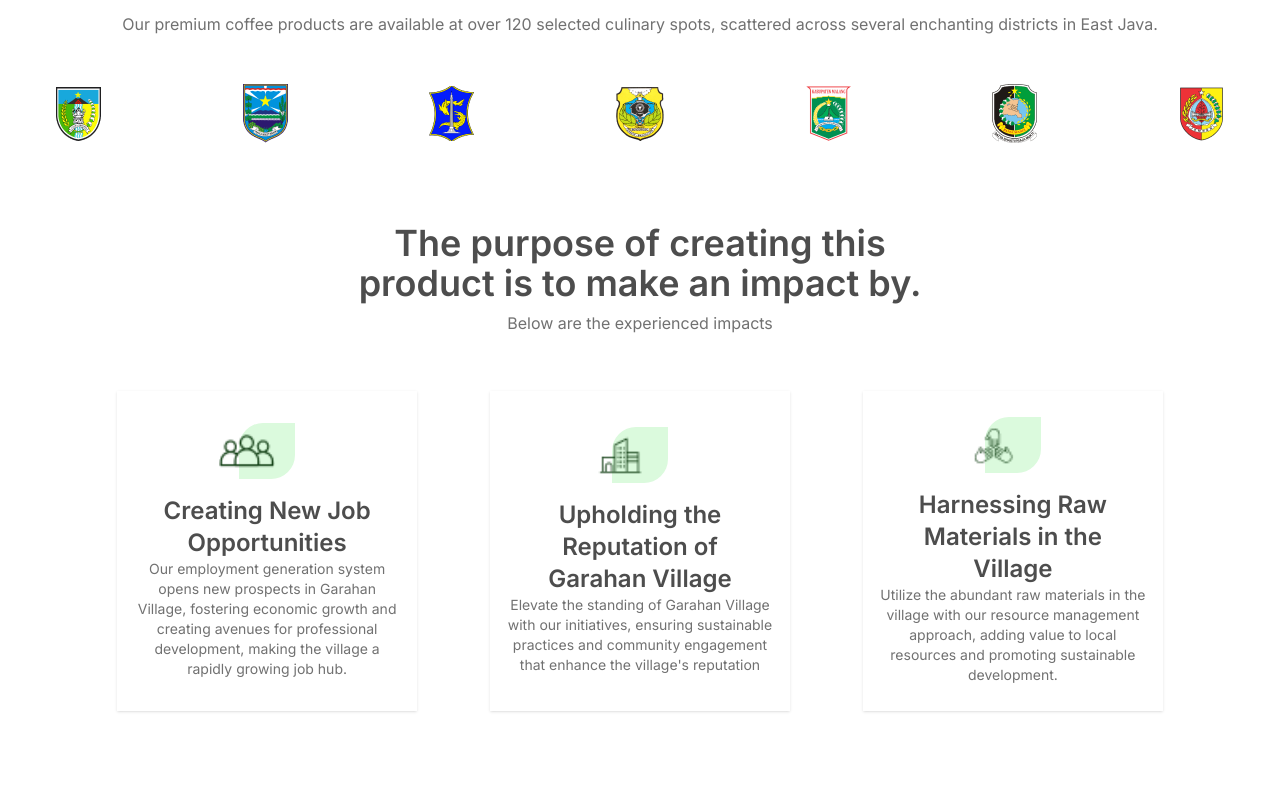
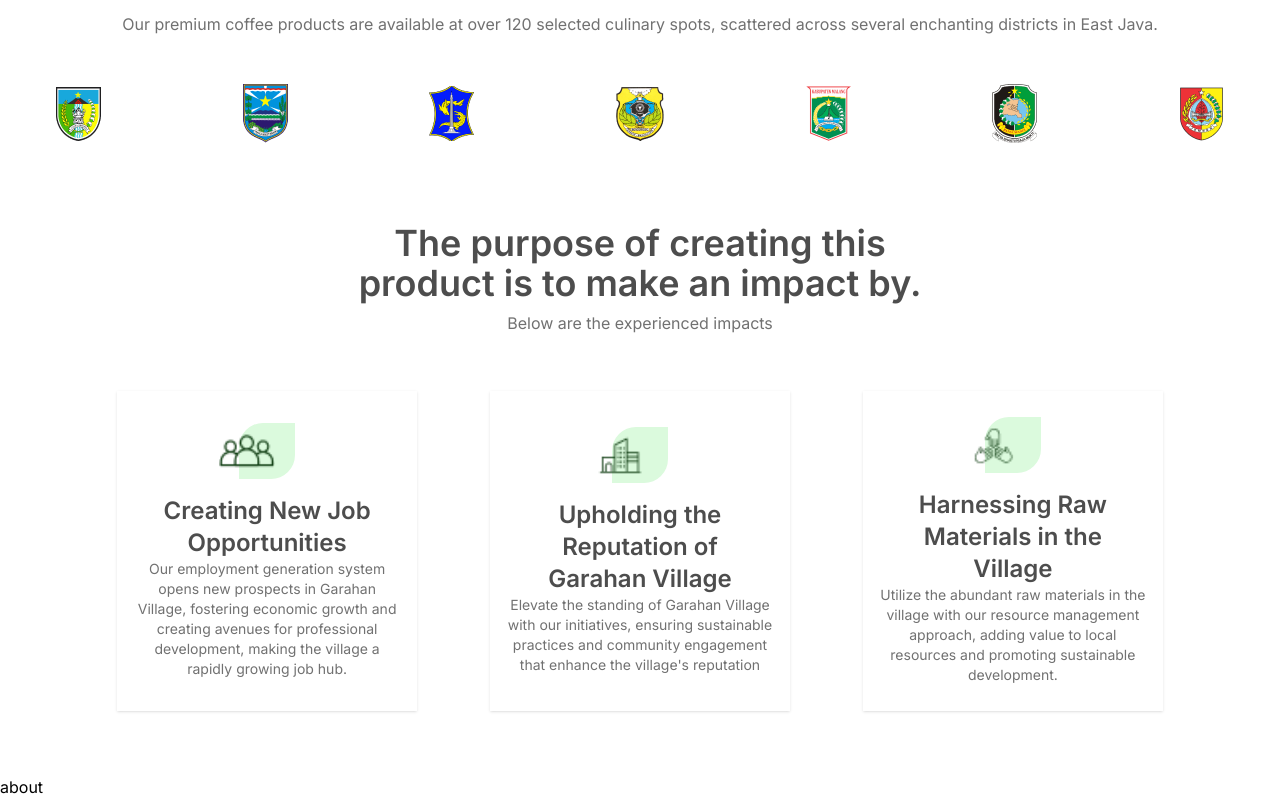
Before and after one commit to lulungsatrioprayuda/garahan-coffee, a React (Vite) app: page / in a window 1280 px wide. Shown: the part 932-1731 px from the top of the page. Before the commit the page ends 1707 px from the top, so only its background shows below. Built offline with nearby package versions, Linux system fonts and the light colour scheme.

Commit message:
start about section

```diff
--- a/src/App.jsx
+++ b/src/App.jsx
@@ -1,5 +1,6 @@
 import { useState } from "react";
 import "./App.css";
+import About from "./components/About";
 import Home from "./components/Home";
 import Navbar from "./components/Navbar";
 import Service from "./components/Service";
@@ -12,6 +13,7 @@
       <Navbar />
       <Home />
       <Service />
+      <About />
     </>
   );
 }
--- /dev/null
+++ b/src/components/About.jsx
@@ -0,0 +1,11 @@
+import React from "react";
+
+const About = () => {
+  return (
+    <div>
+      <h1>about</h1>
+    </div>
+  );
+};
+
+export default About;
```
